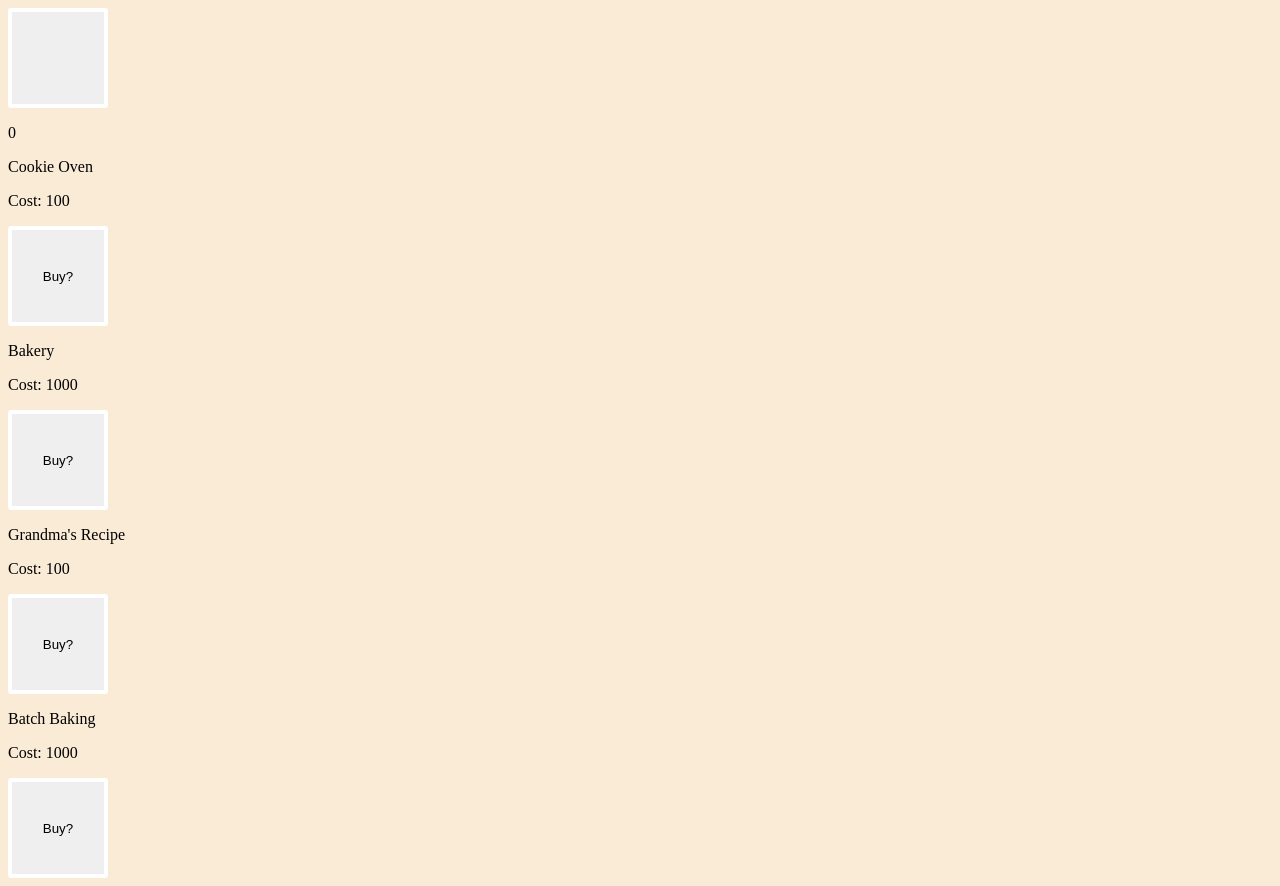
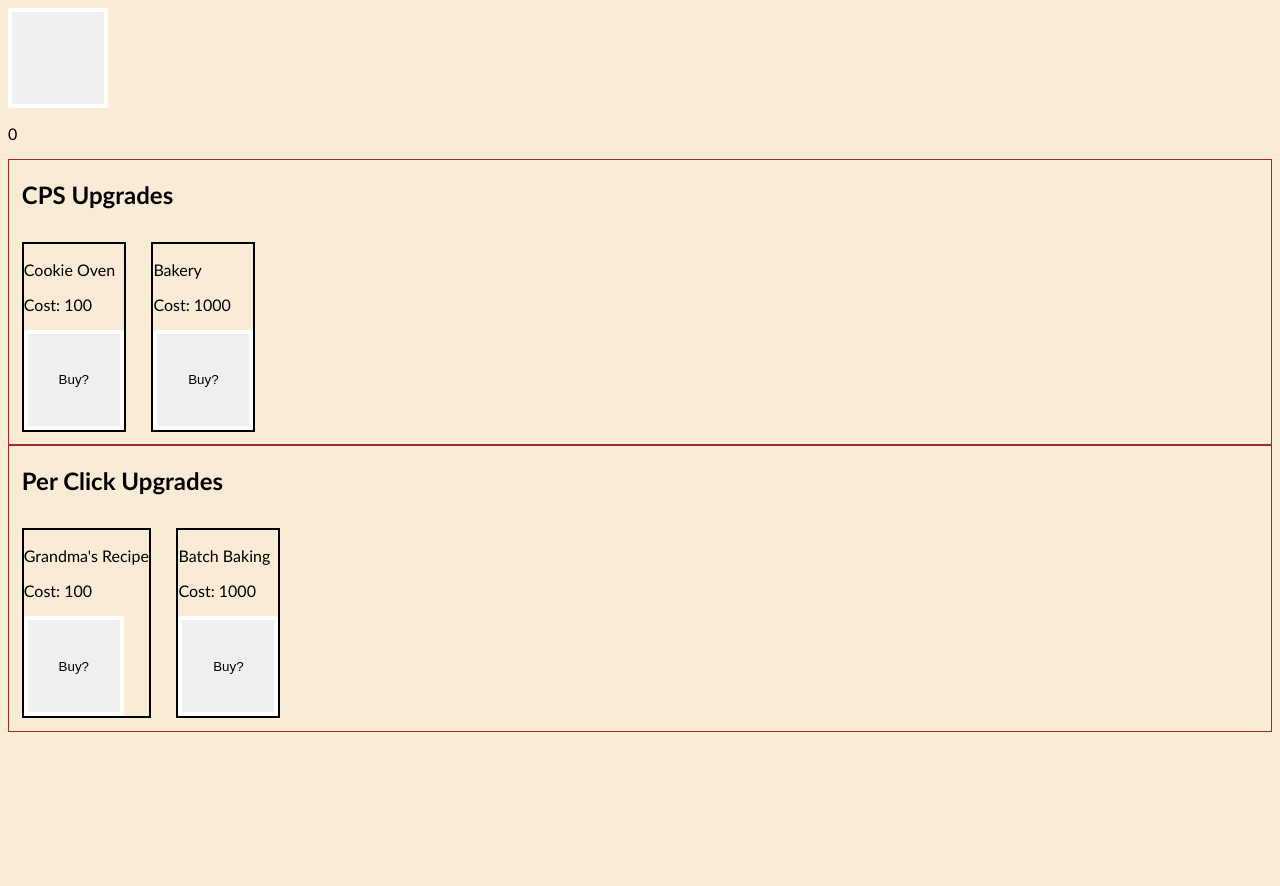
Before and after one commit to gpcroucher/week06-assignment, a React (Vite) app: page / in a window 1280 px wide. After the commit the page ends 800 px from the top, so only its background shows below. Built offline with nearby package versions, Linux system fonts and the light colour scheme.

Commit message:
upgrades now require enough cookies to buy + some styling

```diff
--- a/src/App.css
+++ b/src/App.css
@@ -1,3 +1,8 @@
+* {
+  box-sizing: border-box;
+}
+
 body {
   background-color: antiquewhite;
+  font-family: "Trebuchet MS", Tahoma, Arial, sans-serif;
 }
--- a/src/App.jsx
+++ b/src/App.jsx
@@ -24,6 +24,7 @@ function App() {
       <Cookie handleClick={clickCookie}></Cookie>
       <p>{cookies}</p>
       <UpgradeMenu
+        title="CPS Upgrades"
         upgrades={
           /* dummy upgrades */ [
             {
@@ -40,10 +41,12 @@ function App() {
             },
           ]
         }
+        cookies={cookies}
         statsIncreaser={increasePerSecond}
         cookieSpender={spendCookies}
       ></UpgradeMenu>
       <UpgradeMenu
+        title="Per Click Upgrades"
         upgrades={
           /* dummy upgrades */ [
             {
--- a/src/components/UpgradeCard.jsx
+++ b/src/components/UpgradeCard.jsx
@@ -4,12 +4,17 @@ export default function UpgradeCard(props) {
   const upgrade = props.upgrade;
 
   function buyUpgrade() {
-    props.cookieSpender(upgrade.cost);
-    props.statsIncreaser(upgrade.increase);
+    if (props.cookies >= upgrade.cost) {
+      props.cookieSpender(upgrade.cost);
+      props.statsIncreaser(upgrade.increase);
+      console.log("Upgrade bought.");
+    } else {
+      console.log("Not enough cookies to buy this upgrade.");
+    }
   }
 
   return (
-    <div>
+    <div className="upgradeCard">
       <p>{upgrade.name}</p>
       <p>Cost: {upgrade.cost}</p>
       <button onClick={buyUpgrade}>Buy?</button>
@@ -19,6 +24,7 @@ export default function UpgradeCard(props) {
 
 UpgradeCard.propTypes = {
   upgrade: PropTypes.object,
+  cookies: PropTypes.number,
   statsIncreaser: PropTypes.func,
   cookieSpender: PropTypes.func,
 };
--- /dev/null
+++ b/src/components/UpgradeMenu.css
@@ -0,0 +1,15 @@
+.upgradeMenu {
+  border: 1px solid brown;
+}
+.upgradeMenu h2 {
+  margin-left: 1svw;
+}
+
+.upgradeList {
+  display: flex;
+}
+
+.upgradeCard {
+  margin: 1svw;
+  border: 2px solid black;
+}
--- a/src/components/UpgradeMenu.jsx
+++ b/src/components/UpgradeMenu.jsx
@@ -1,24 +1,31 @@
 import PropTypes from "prop-types";
 import UpgradeCard from "./UpgradeCard";
+import "./UpgradeMenu.css";
 
 export default function UpgradeMenu(props) {
   const upgrades = props.upgrades;
   return (
-    <div>
+    <div className="upgradeMenu">
+      <h2>{props.title}</h2>
+      <div className="upgradeList">
         {upgrades.map((upgrade) => (
           <UpgradeCard
             key={upgrade.id}
             upgrade={upgrade}
+            cookies={props.cookies}
             statsIncreaser={props.statsIncreaser}
             cookieSpender={props.cookieSpender}
           />
         ))}
       </div>
+    </div>
   );
 }
 
 UpgradeMenu.propTypes = {
+  title: PropTypes.string,
   upgrades: PropTypes.array,
+  cookies: PropTypes.number,
   statsIncreaser: PropTypes.func,
   cookieSpender: PropTypes.func,
 };
```
Lines whose indentation alone changed are shown as unchanged.
